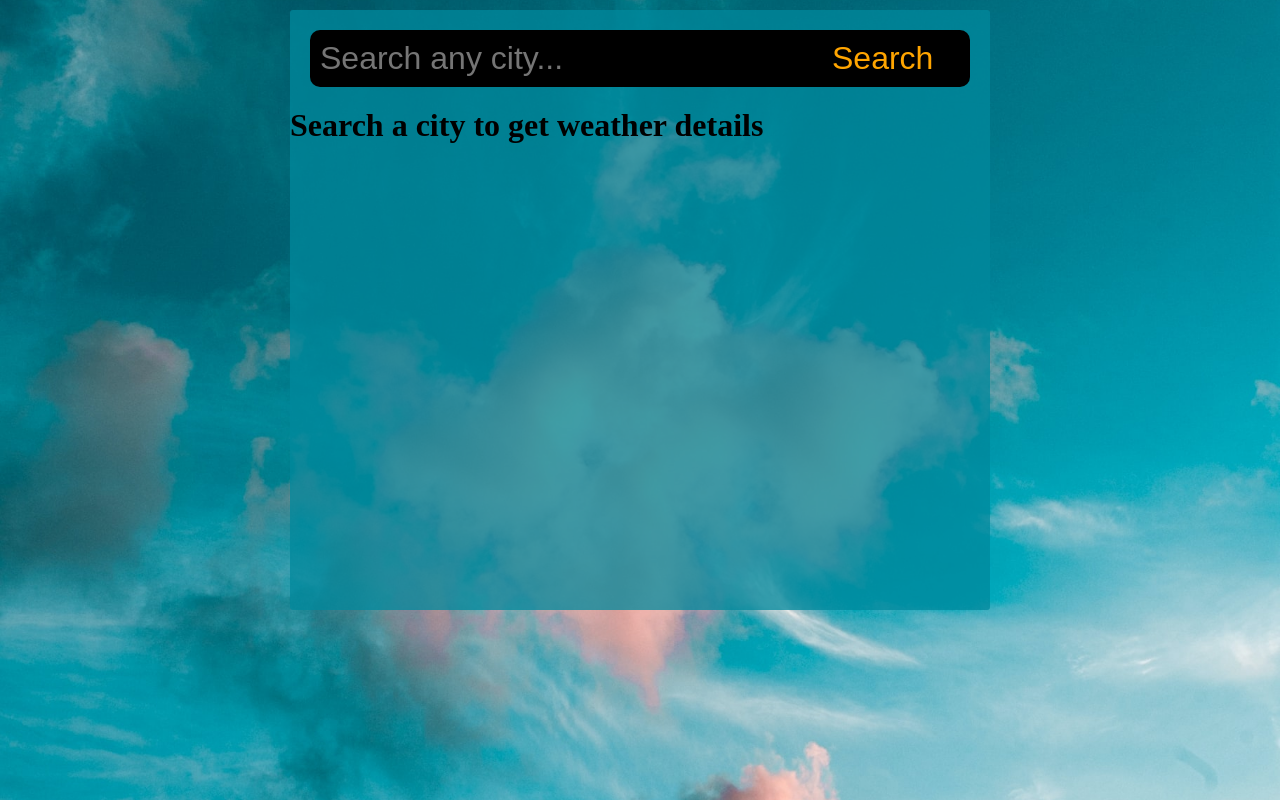
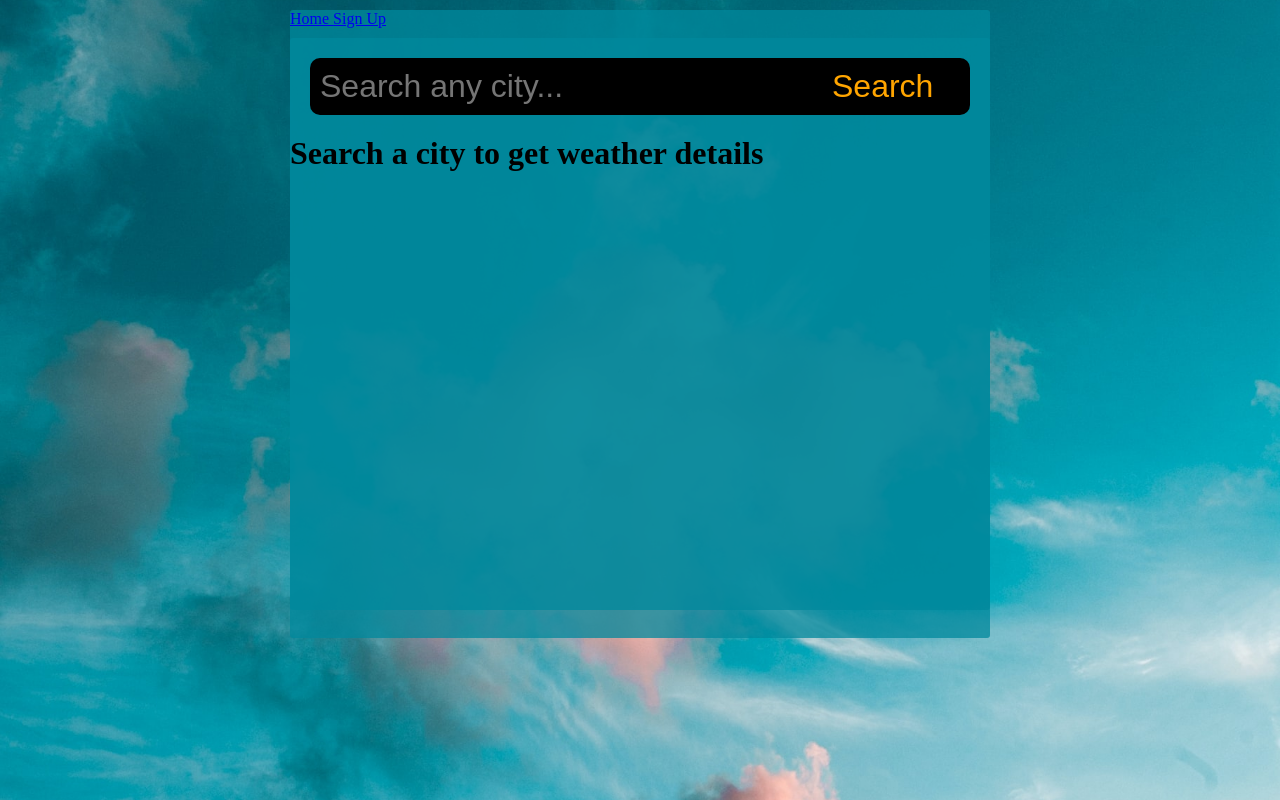
Before and after one commit to kingportipher/weather-app, a React (Create React App) app: page / in a window 1280 px wide. Built offline with nearby package versions, Linux system fonts and the light colour scheme.

Commit message:
added folders and files for home and signup pages

```diff
--- a/package.json
+++ b/package.json
@@ -8,7 +8,8 @@
     "@testing-library/user-event": "^7.2.1",
     "react": "^16.14.0",
     "react-dom": "^16.14.0",
-    "react-scripts": "3.4.3"
+    "react-router-dom": "^5.2.0",
+    "react-scripts": "^3.4.4"
   },
   "scripts": {
     "start": "react-scripts start",
--- a/src/App.js
+++ b/src/App.js
@@ -1,72 +1,22 @@
-import React, { useState } from 'react'
+import React from 'react'
+import { Switch, Route, Link } from 'react-router-dom'
+import Home from './components/home/Home'
+import Signup from './components/signup/Signup'
 
 function App() {
-  const server = 'https://api.openweathermap.org/data/2.5/'
-  const key = 'a6922589129783432b9e6268378c3da5'
+  return(
+    <div className='app'>
 
-  const dateBuild = (d) => {
-    let date = String(new window.Date());
-    date = date.slice(3, 15);
-    return date;
-  };
+      <Link to='/'> Home </Link>
+      <Link to='/signup'> Sign Up </Link>
 
-  const [ location, setLocation ] = useState('')
-  const [ weather, setWeather ] = useState({})
+      <Switch>
+        <Route exact path='/' component={Home}/>
+        <Route exact path='/signup' component={Signup}/>
+      </Switch>
 
-  const handleSearch = (e) => {
-    e.preventDefault()
-
-    fetch(`${server}weather?q=${location}&units=metric&APPID=${key}`)
-    .then((res) => res.json())
-    .then((result) => {
-        setLocation('')
-        setWeather(result)
-        console.log(result)
-    })
-  }
-
-  return (
-    <div className="app">
-      <div className='top-container'>
-        <div className='search-wrap'>
-          <input
-            type='text'
-            placeholder='Search any city...'
-            className='searchbar'
-            value={location}
-            onChange={ e => setLocation(e.target.value) }
-          />
-          <input
-            type='submit'
-            value='Search'
-            onClick={ e => handleSearch(e) }
-          />
-        </div>
-      </div>
-      <div className='bottom-container'>
-      {typeof weather.main != "undefined" ? (
-          <div className="info-wrap">
-            <div className="location-container">
-              <div className="location">
-                <span>{weather.name}, {weather.sys.country} </span>
-              </div>
-              <div className="date"> {dateBuild(new Date())} </div>
-            </div>
-            <div className="weather-container">
-              <div className="temperature">
-                <h3> temperature <br/> <span>{Math.round(weather.main.temp)} &deg;C</span> </h3>
-              </div>
-              <div className="weather">
-                <h3> weather <br/> <span>{weather.weather[0].main}</span> </h3>
-              </div>
-            </div>
-          </div>
-        ) : (
-          <h1 className='null-void'> Search a city to get weather details </h1>
-        )}
-      </div>
     </div>
-  );
+  )
 }
 
 export default App
--- /dev/null
+++ b/src/components/home/Home.js
@@ -0,0 +1,72 @@
+import React, { useState } from 'react'
+
+function Home() {
+  const server = 'https://api.openweathermap.org/data/2.5/'
+  const key = 'a6922589129783432b9e6268378c3da5'
+
+  const dateBuild = (d) => {
+    let date = String(new window.Date())
+    date = date.slice(3, 15)
+    return date
+  }
+
+  const [ location, setLocation ] = useState('')
+  const [ weather, setWeather ] = useState({})
+
+  const handleSearch = (e) => {
+    e.preventDefault()
+
+    fetch(`${server}weather?q=${location}&units=metric&APPID=${key}`)
+    .then((res) => res.json())
+    .then((result) => {
+        setLocation('')
+        setWeather(result)
+        console.log(result)
+    })
+  }
+
+  return (
+    <div className="app">
+      <div className='top-container'>
+        <div className='search-wrap'>
+          <input
+            type='text'
+            placeholder='Search any city...'
+            className='searchbar'
+            value={location}
+            onChange={ e => setLocation(e.target.value) }
+          />
+          <input
+            type='submit'
+            value='Search'
+            onClick={ e => handleSearch(e) }
+          />
+        </div>
+      </div>
+      <div className='bottom-container'>
+      {typeof weather.main != "undefined" ? (
+          <div className="info-wrap">
+            <div className="location-container">
+              <div className="location">
+                <span>{weather.name}, {weather.sys.country} </span>
+              </div>
+              <div className="date"> {dateBuild(new Date())} </div>
+            </div>
+            <div className="weather-container">
+              <div className="temperature">
+                <h3> temperature <br/> <span>{Math.round(weather.main.temp)} &deg;C</span> </h3>
+              </div>
+              <div className="weather">
+                <h3> weather <br/> <span>{weather.weather[0].main}</span> </h3>npm install
+              </div>
+            </div>
+          </div>
+        ) : (
+          <h1 className='null-void'> Search a city to get weather details </h1>
+        )}
+      </div>
+    </div>
+  );
+}
+
+export default Home
--- /dev/null
+++ b/src/components/signup/Signup.js
@@ -0,0 +1,9 @@
+import React from 'react'
+
+function Signup() {
+ return(
+  <h1> Yoo, you need to sign up!</h1>
+ )
+}
+
+export default Signup
```
Also changed, not shown: src/index.js (+8 -7 lines), src/components/home/home.module.css (added), src/components/signup/signup.module.css (added), 1 other file (tests, documents, lock files or other folders).
